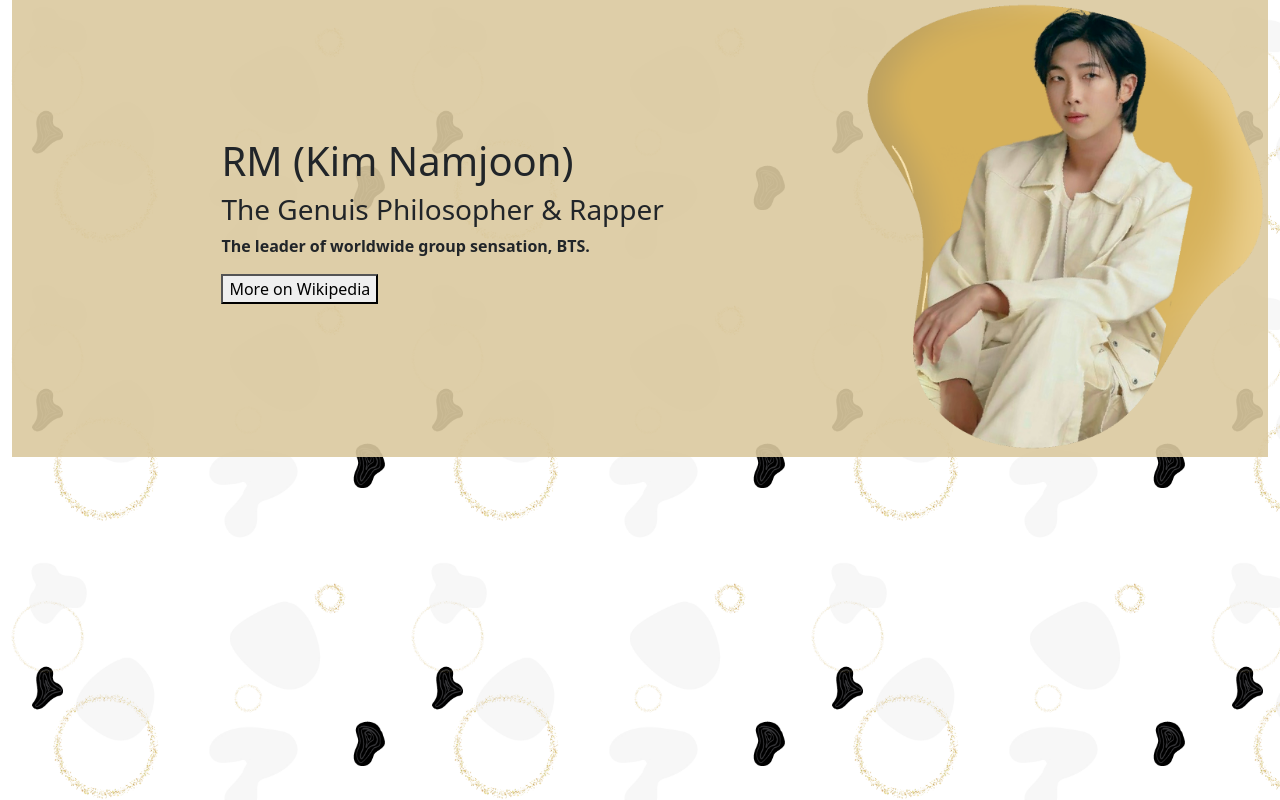
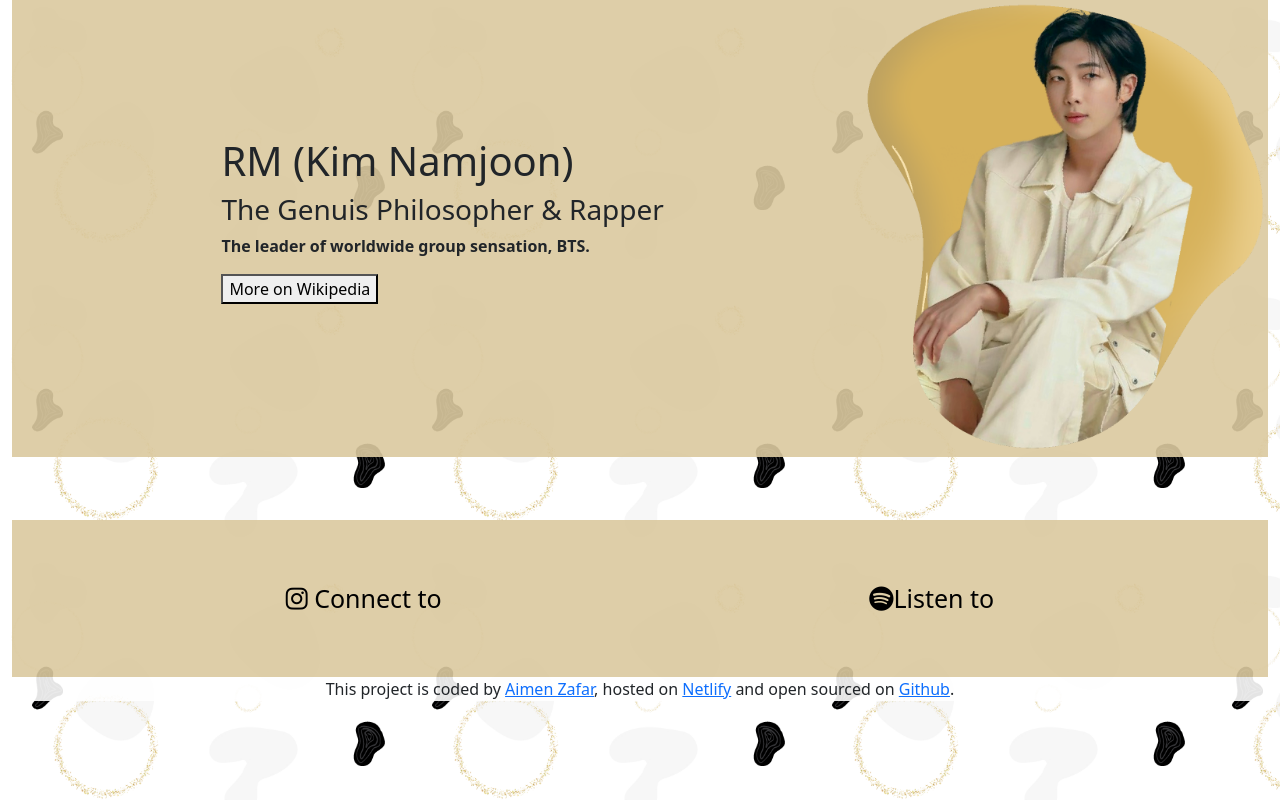
Before and after one commit to aimen114/RM-portfolio-project, a plain HTML site: page index.html in a window 1280 px wide. Drawn offline with nearby package versions, Linux system fonts and the light colour scheme.

Commit message:
added footer and credentials

```diff
--- a/index.html
+++ b/index.html
@@ -9,6 +9,10 @@
       integrity="sha384-T3c6CoIi6uLrA9TneNEoa7RxnatzjcDSCmG1MXxSR1GAsXEV/Dwwykc2MPK8M2HN"
       crossorigin="anonymous"
     />
+    <script
+      src="https://kit.fontawesome.com/e5a6fe5acb.js"
+      crossorigin="anonymous"
+    ></script>
     <link rel="stylesheet" href="./src/styles.css" />
     <title>RM Portfolio</title>
   </head>
@@ -40,6 +44,37 @@
           </div>
         </div>
       </header>
+      <footer>
+        <div class="footer-section">
+          <a href="https://www.instagram.com/rkive/" target="_blank"
+            ><i class="fa-brands fa-instagram"></i> Connect to</a
+          >
+          <a
+            href="https://open.spotify.com/artist/2auC28zjQyVTsiZKNgPRGs"
+            target="_blank"
+            ><i class="fa-brands fa-spotify"></i>Listen to</a
+          >
+        </div>
+        <div class="credentials">
+          This project is coded by
+          <a
+            href="https://unrivaled-gingersnap-27115c.netlify.app/"
+            target="_blank"
+            >Aimen Zafar</a
+          >, hosted on
+          <a
+            href="https://remarkable-begonia-15523b.netlify.app/"
+            target="_blank"
+            >Netlify</a
+          >
+          and open sourced on
+          <a
+            href="https://github.com/aimen114/RM-portfolio-project.git"
+            target="_blank"
+            >Github</a
+          >.
+        </div>
+      </footer>
     </div>
   </body>
 </html>
--- a/src/styles.css
+++ b/src/styles.css
@@ -7,6 +7,9 @@ body {
 header {
   width: 100%;
   background-color: #dbc99fe7;
+}
+footer {
+  text-align: center;
 }
 .container {
   max-width: 1400px;
@@ -20,3 +23,27 @@ header {
 .hero-text ul {
   list-style: none;
 }
+.footer-section {
+  margin-top: 5%;
+  background-color: #dbc99fe7;
+  display: flex;
+  justify-content: space-around;
+  font-size: 25px;
+  padding: 60px;
+}
+.footer-section i {
+  color: black;
+}
+.footer-section i:hover {
+  text-decoration: underline;
+}
+.footer-section a {
+  color: black;
+  text-decoration: none;
+}
+.footer-section a:hover {
+  text-decoration: underline;
+}
+.credentials {
+  background-color: rgba(255, 255, 255, 0.895);
+}
```
